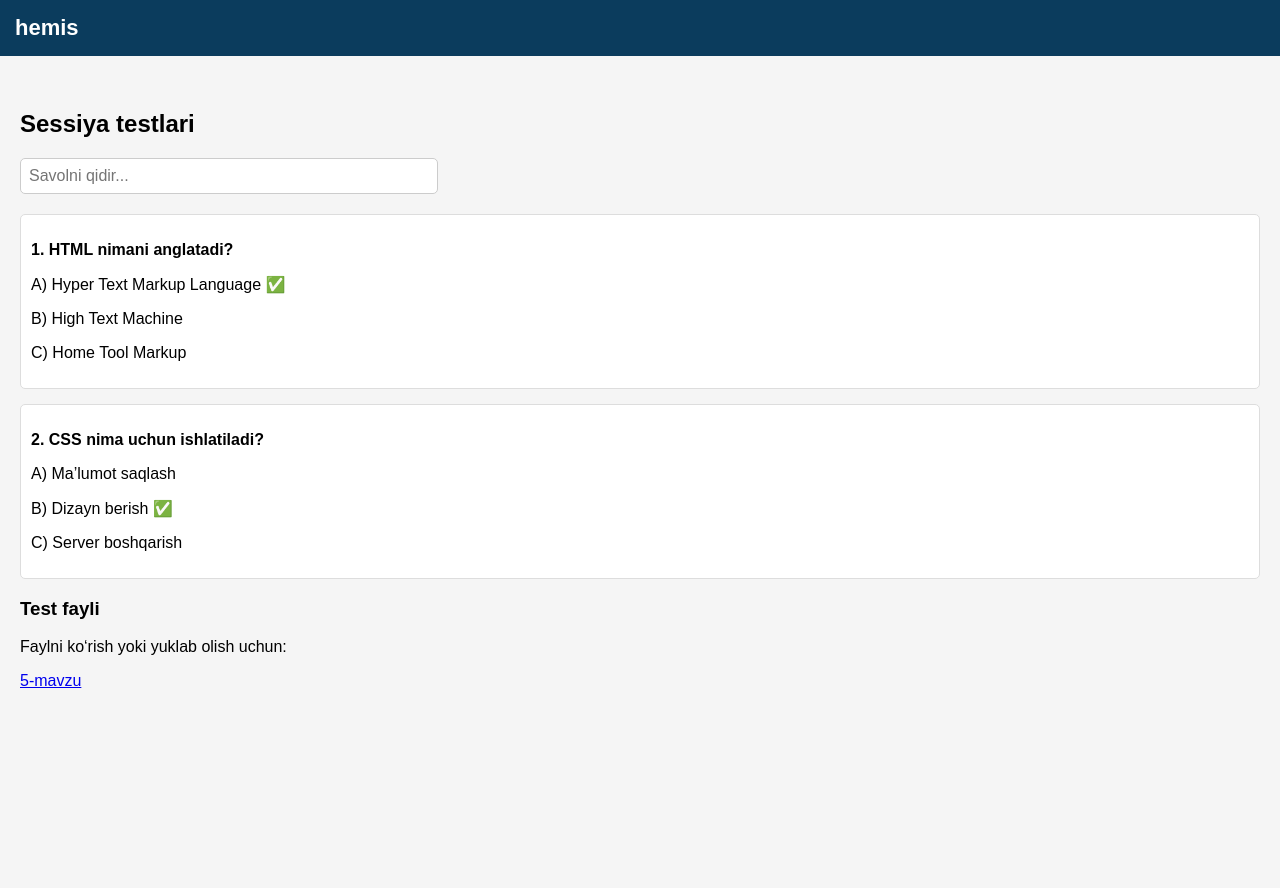
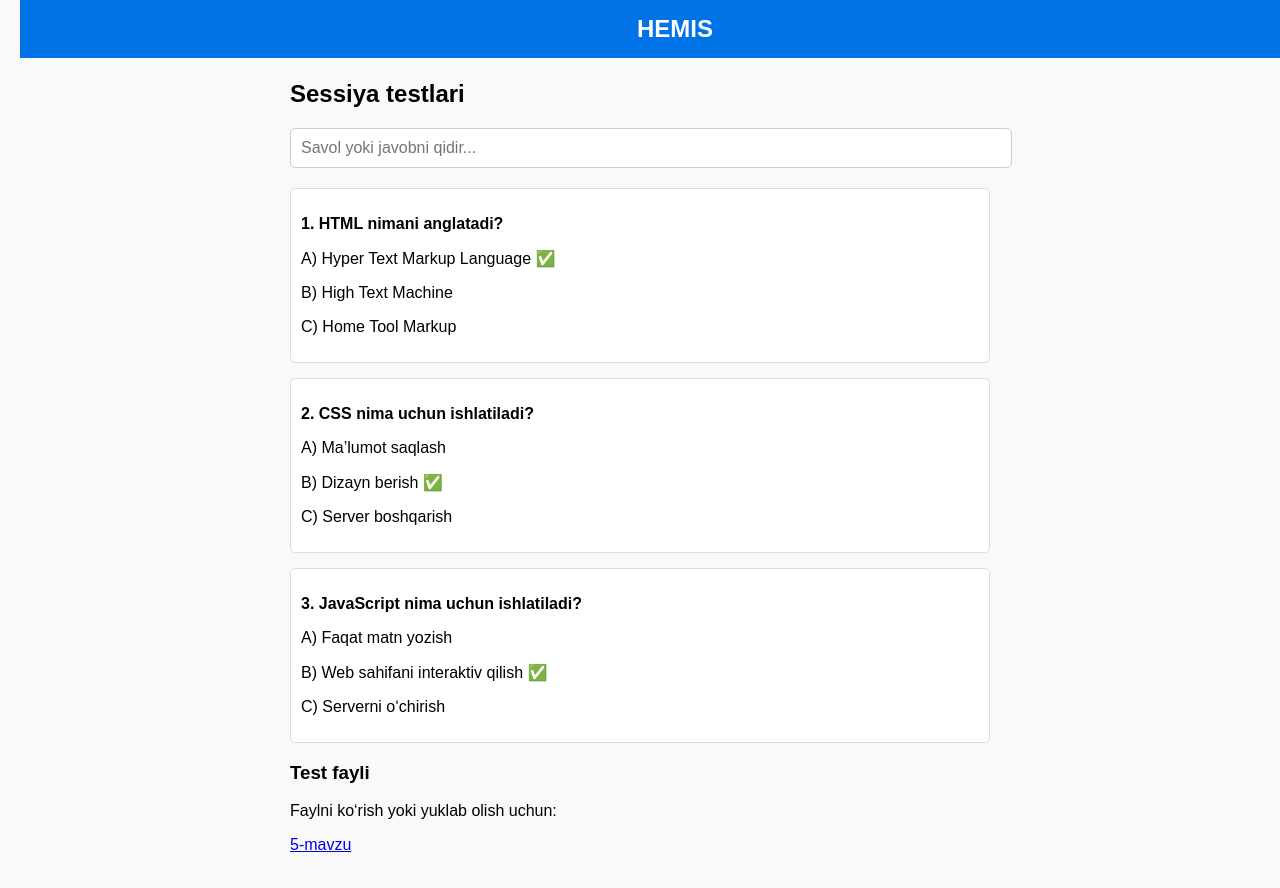
Before and after one commit to j0170/ht-, a plain HTML site: page index.html in a window 1280 px wide. Before the commit the page ends 800 px from the top, so only its background shows below. Drawn offline with Linux system fonts and the light colour scheme.

Commit message:
Add files via upload

```diff
--- a/index.html
+++ b/index.html
@@ -5,38 +5,23 @@
     <title>HEMIS</title>
     <link rel="stylesheet" href="style.css">
     <style>
-        /* Qidiruv input uslubi */
-        #searchInput {
-            padding: 8px;
-            width: 100%;
-            max-width: 400px;
-            font-size: 16px;
-            margin-bottom: 20px;
-            display: block;
-            border: 1px solid #ccc;
-            border-radius: 5px;
-        }
-        .question {
-            margin-bottom: 15px;
-            padding: 10px;
-            border: 1px solid #ddd;
-            border-radius: 5px;
-        }
+        body { font-family: Arial; padding: 20px; background: #f9f9f9; }
+        .header { background: #0073e6; color: white; padding: 15px; text-align: center; font-size: 24px; font-weight: bold; }
+        .content { max-width: 700px; margin: 20px auto; }
+        #searchInput { width: 100%; padding: 10px; margin-bottom: 20px; font-size: 16px; border-radius: 5px; border: 1px solid #ccc; }
+        .question { background: white; border: 1px solid #ddd; border-radius: 5px; padding: 10px; margin-bottom: 15px; }
+        .question:hover { box-shadow: 0 2px 5px rgba(0,0,0,0.1); }
     </style>
 </head>
 <body>
 
-<!-- Yuqori qism — HEMIS header -->
-<div class="header">
-    <div class="logo">hemis</div>
-</div>
+<div class="header">HEMIS</div>
 
-<!-- Testlar joyi -->
 <div class="content">
     <h2>Sessiya testlari</h2>
 
-    <!-- Qidiruv inputi qo‘shildi -->
-    <input type="text" id="searchInput" placeholder="Savolni qidir...">
+    <!-- Qidiruv inputi -->
+    <input type="text" id="searchInput" placeholder="Savol yoki javobni qidir...">
 
     <div class="question">
         <p><b>1. HTML nimani anglatadi?</b></p>
@@ -52,21 +37,27 @@
         <p>C) Server boshqarish</p>
     </div>
 
+    <div class="question">
+        <p><b>3. JavaScript nima uchun ishlatiladi?</b></p>
+        <p>A) Faqat matn yozish</p>
+        <p>B) Web sahifani interaktiv qilish ✅</p>
+        <p>C) Serverni o‘chirish</p>
+    </div>
+
     <h3>Test fayli</h3>
     <p>Faylni ko‘rish yoki yuklab olish uchun:</p>
     <a href="5-mavzu Axborot izlash tizimlarida indekslar.docx" target="_blank">5-mavzu</a>
-
 </div>
 
-<!-- Qidiruv JavaScript -->
 <script>
     const searchInput = document.getElementById('searchInput');
     const questions = document.querySelectorAll('.question');
 
     searchInput.addEventListener('input', function() {
-        const query = this.value.toLowerCase(); // kichik harfga o‘tkazamiz
+        const query = this.value.toLowerCase().trim(); // kichik harfga o‘tkazamiz va bo‘sh joylarni olib tashlaymiz
         questions.forEach(q => {
-            if (q.textContent.toLowerCase().includes(query)) {
+            const text = q.textContent.toLowerCase(); // savol va javoblar ham
+            if (text.includes(query)) {
                 q.style.display = ''; // mos kelsa ko‘rsat
             } else {
                 q.style.display = 'none'; // mos kelmasa yashir
```
